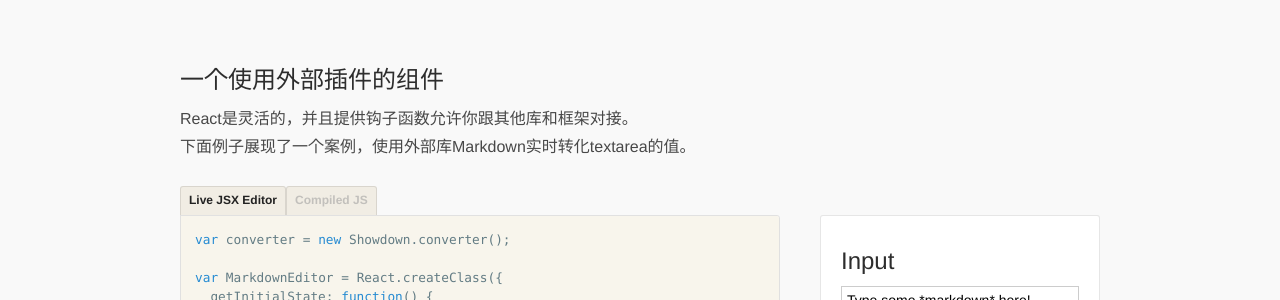
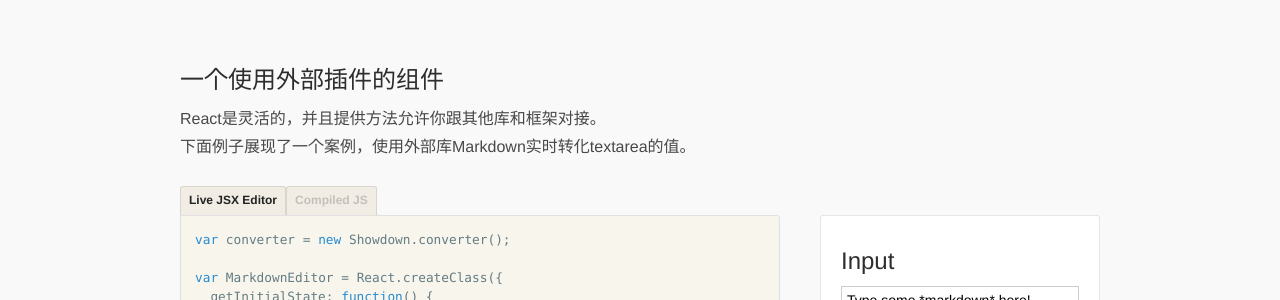
Before and after one commit to yaoshanliang/react-docs, a Jekyll site: the page built from zh/index.md, in a window 1280 px wide and 900 px high, scrolled down 2579 px. Shown: the part 150-450 px from the top of the window. Built offline with Jekyll 4.4.1, drawn with Linux system fonts in a browser that asks for light colours; Markdown is read by kramdown in place of the engine named in the settings; comment, search, counter and statistics services are not loaded.

Commit message:
删除钩子 这种说法

```diff
--- a/zh/index.md
+++ b/zh/index.md
@@ -64,7 +64,7 @@ id: home
     <div class="example">
       <h3>一个使用外部插件的组件</h3>
       <p>
-        React是灵活的，并且提供钩子函数允许你跟其他库和框架对接。<br/>
+        React是灵活的，并且提供方法允许你跟其他库和框架对接。<br/>
         下面例子展现了一个案例，使用外部库Markdown实时转化textarea的值。
       </p>
       <div id="markdownExample"></div>
```
Also changed, not shown: zh/docs/10.8-perf.md (+1 -1 lines).
